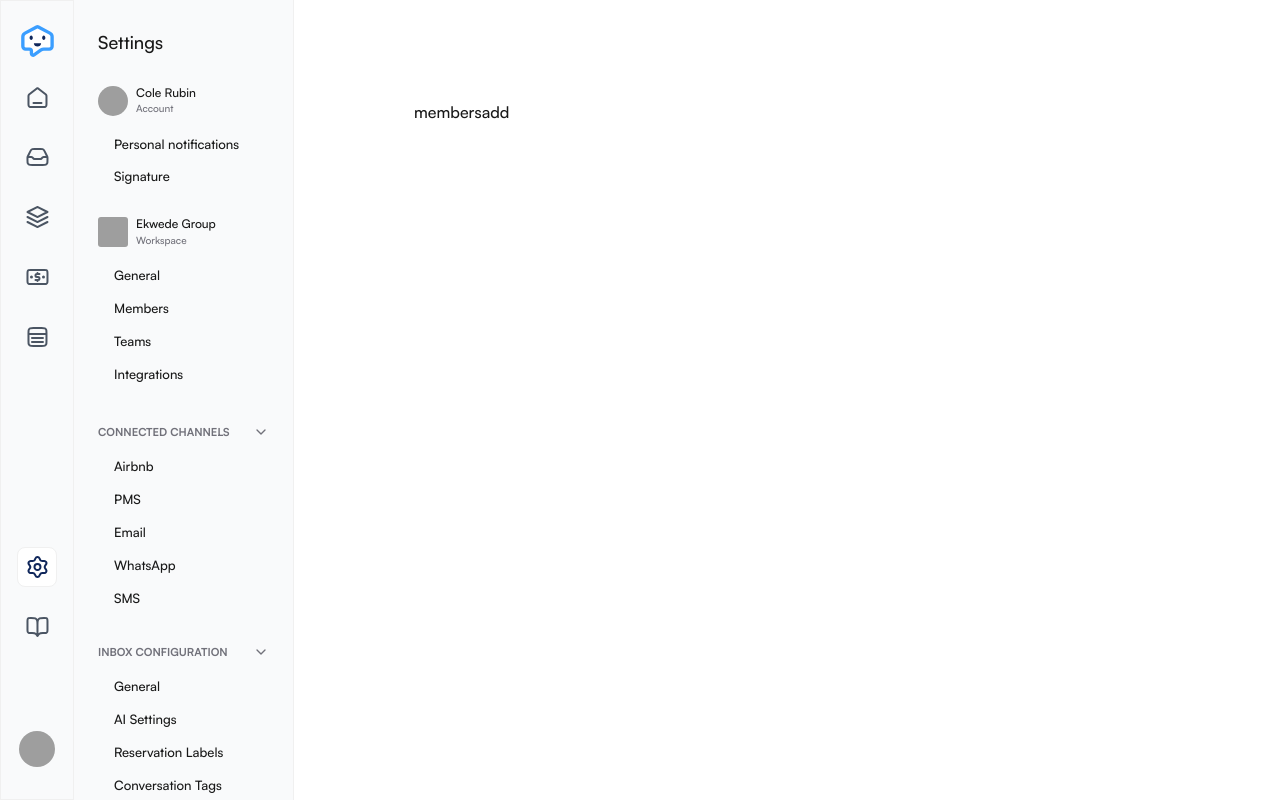
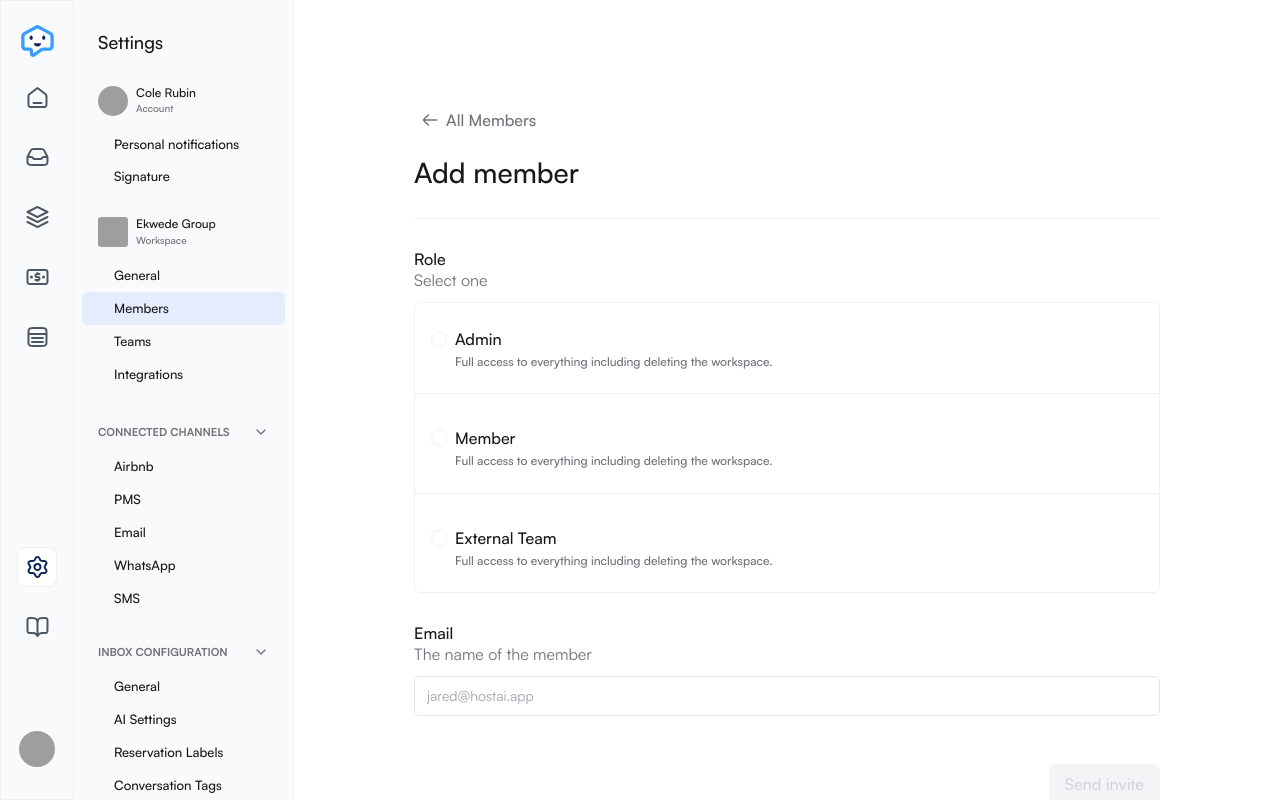
Before and after one commit to punnkam/unified-inbox-will, a Next.js app: page /settings/members/add in a window 1280 px wide. Built offline with nearby package versions, Linux system fonts and the light colour scheme; grey boxes are pictures that could not be loaded.

Commit message:
added member invite page

```diff
--- a/app/(protected-paths)/settings/SettingsSidebar.tsx
+++ b/app/(protected-paths)/settings/SettingsSidebar.tsx
@@ -61,7 +61,10 @@ export const SettingsSidebar = () => {
       <SettingsSideBarOption
         path="/settings/members"
         name="Members"
-        selected={pathname === "/settings/members"}
+        selected={
+          pathname === "/settings/members" ||
+          pathname === "/settings/members/add"
+        }
       />
       <SettingsSideBarOption
         path="/settings/teams"
--- /dev/null
+++ b/app/(protected-paths)/settings/members/add/page.tsx
@@ -0,0 +1,149 @@
+"use client";
+
+import { Button } from "@/components/ui/button";
+import Link from "next/link";
+import ArrowNarrowLeft from "@/components/icons/ArrowNarrowLeft";
+import { RadioGroup, RadioGroupItem } from "@/components/ui/radio-group";
+import { Input } from "@/components/ui/input";
+import { useState } from "react";
+import { toast } from "sonner";
+
+export default function AddMemberPage() {
+  const [data, setData] = useState({
+    role: "admin",
+    email: "",
+  });
+  const [loading, setLoading] = useState(false);
+
+  const handleChange = (key: keyof typeof data, value: string) => {
+    setData((prev) => ({
+      ...prev,
+      [key]: value,
+    }));
+  };
+
+  const handleSave = () => {
+    // console.log(data);
+
+    setLoading(true);
+
+    // Call your API here
+    setTimeout(() => {
+      toast.success("Sent invite");
+
+      // Reset the form
+      setData({
+        role: "admin",
+        email: "",
+      });
+
+      setLoading(false);
+    }, 1000);
+  };
+
+  return (
+    <div className="flex flex-col gap-[28px]">
+      <div className="flex flex-col gap-4">
+        <Link href="/settings/members">
+          <Button
+            variant="link"
+            className="text-tertiary flex items-center gap-2 p-2"
+          >
+            <ArrowNarrowLeft />
+            All Members
+          </Button>
+        </Link>
+        <h1 className="text-title-2xl">Add member</h1>
+      </div>
+
+      <div className="border-b border-primary"></div>
+
+      <div className="flex flex-col gap-3">
+        <div>
+          <label htmlFor="role-input" className="text-subtitle-sm text-primary">
+            Role
+          </label>
+          <p className="text-tertiary text-body-sm font-normal">Select one</p>
+        </div>
+
+        <RadioGroup className="border border-primary rounded-md">
+          <div className="flex items-start space-x-2 px-4 py-6 border-b border-primary">
+            <RadioGroupItem
+              value="admin"
+              id="radio-admin"
+              className="mt-1"
+              checked={data.role === "admin"}
+              onClick={() => handleChange("role", "admin")}
+            />
+            <div>
+              <label htmlFor="radio-admin">Admin</label>
+              <p className="text-tertiary text-subtitle-2xs mt-1">
+                Full access to everything including deleting the workspace.
+              </p>
+            </div>
+          </div>
+          <div className="flex items-start space-x-2 px-4 py-6 border-b border-primary">
+            <RadioGroupItem
+              value="member"
+              id="radio-member"
+              className="mt-1"
+              checked={data.role === "member"}
+              onClick={() => handleChange("role", "member")}
+            />
+            <div>
+              <label htmlFor="radio-member">Member</label>
+              <p className="text-tertiary text-subtitle-2xs mt-1">
+                Full access to everything including deleting the workspace.
+              </p>
+            </div>
+          </div>
+          <div className="flex items-start space-x-2 px-4 py-6">
+            <RadioGroupItem
+              value="external-team"
+              id="radio-external-team"
+              className="mt-1"
+              checked={data.role === "external-team"}
+              onClick={() => handleChange("role", "external-team")}
+            />
+            <div>
+              <label htmlFor="radio-external-team">External Team</label>
+              <p className="text-tertiary text-subtitle-2xs mt-1">
+                Full access to everything including deleting the workspace.
+              </p>
+            </div>
+          </div>
+        </RadioGroup>
+      </div>
+
+      <div className="flex flex-col gap-3">
+        <div>
+          <label
+            htmlFor="member-email"
+            className="text-subtitle-sm text-primary"
+          >
+            Email
+          </label>
+          <p className="text-tertiary text-body-sm font-normal">
+            The name of the member
+          </p>
+        </div>
+        <Input
+          id="member-email"
+          placeholder="jared@hostai.app"
+          value={data.email}
+          onChange={(e) => handleChange("email", e.target.value)}
+        />
+      </div>
+
+      <div className="w-full flex justify-end items-center py-5">
+        <Button
+          variant="default"
+          onClick={handleSave}
+          disabled={!data.email || !data.role || loading}
+        >
+          {loading ? "Sending..." : "Send invite"}
+        </Button>
+      </div>
+    </div>
+  );
+}
--- a/app/(protected-paths)/settings/members/page.tsx
+++ b/app/(protected-paths)/settings/members/page.tsx
@@ -2,6 +2,7 @@ import { Button } from "@/components/ui/button";
 import { Member, columns } from "./columns";
 import { DataTable } from "./data-table";
 import { PlusIcon } from "lucide-react";
+import Link from "next/link";
 
 async function getData(): Promise<Member[]> {
   // Fetch data from your API here.
@@ -58,10 +59,12 @@ export default async function MembersPage() {
             Add and manage your members
           </p>
         </div>
-        <Button variant="default">
-          <PlusIcon className="h-5 w-5 mr-2" />
-          Add
-        </Button>
+        <Link href="/settings/members/add">
+          <Button variant="default">
+            <PlusIcon className="h-5 w-5 mr-2" />
+            Add
+          </Button>
+        </Link>
       </div>
 
       <div className="border-b border-primary"></div>
--- /dev/null
+++ b/components/icons/ArrowNarrowLeft.tsx
@@ -0,0 +1,19 @@
+import * as React from "react";
+const ArrowNarrowLeft = (props: React.SVGProps<SVGSVGElement>) => (
+  <svg
+    xmlns="http://www.w3.org/2000/svg"
+    width={16}
+    height={12}
+    fill="none"
+    {...props}
+  >
+    <path
+      stroke="currentColor"
+      strokeLinecap="round"
+      strokeLinejoin="round"
+      strokeWidth={1.5}
+      d="M14.627 6H1.293m0 0 5 5m-5-5 5-5"
+    />
+  </svg>
+);
+export default ArrowNarrowLeft;
--- /dev/null
+++ b/components/ui/radio-group.tsx
@@ -0,0 +1,44 @@
+"use client"
+
+import * as React from "react"
+import * as RadioGroupPrimitive from "@radix-ui/react-radio-group"
+import { Circle } from "lucide-react"
+
+import { cn } from "@/lib/utils"
+
+const RadioGroup = React.forwardRef<
+  React.ElementRef<typeof RadioGroupPrimitive.Root>,
+  React.ComponentPropsWithoutRef<typeof RadioGroupPrimitive.Root>
+>(({ className, ...props }, ref) => {
+  return (
+    <RadioGroupPrimitive.Root
+      className={cn("grid gap-2", className)}
+      {...props}
+      ref={ref}
+    />
+  )
+})
+RadioGroup.displayName = RadioGroupPrimitive.Root.displayName
+
+const RadioGroupItem = React.forwardRef<
+  React.ElementRef<typeof RadioGroupPrimitive.Item>,
+  React.ComponentPropsWithoutRef<typeof RadioGroupPrimitive.Item>
+>(({ className, ...props }, ref) => {
+  return (
+    <RadioGroupPrimitive.Item
+      ref={ref}
+      className={cn(
+        "aspect-square h-4 w-4 rounded-full border border-primary text-primary ring-offset-background focus:outline-none focus-visible:ring-2 focus-visible:ring-ring focus-visible:ring-offset-2 disabled:cursor-not-allowed disabled:opacity-50",
+        className
+      )}
+      {...props}
+    >
+      <RadioGroupPrimitive.Indicator className="flex items-center justify-center">
+        <Circle className="h-2.5 w-2.5 fill-current text-current" />
+      </RadioGroupPrimitive.Indicator>
+    </RadioGroupPrimitive.Item>
+  )
+})
+RadioGroupItem.displayName = RadioGroupPrimitive.Item.displayName
+
+export { RadioGroup, RadioGroupItem }
```
